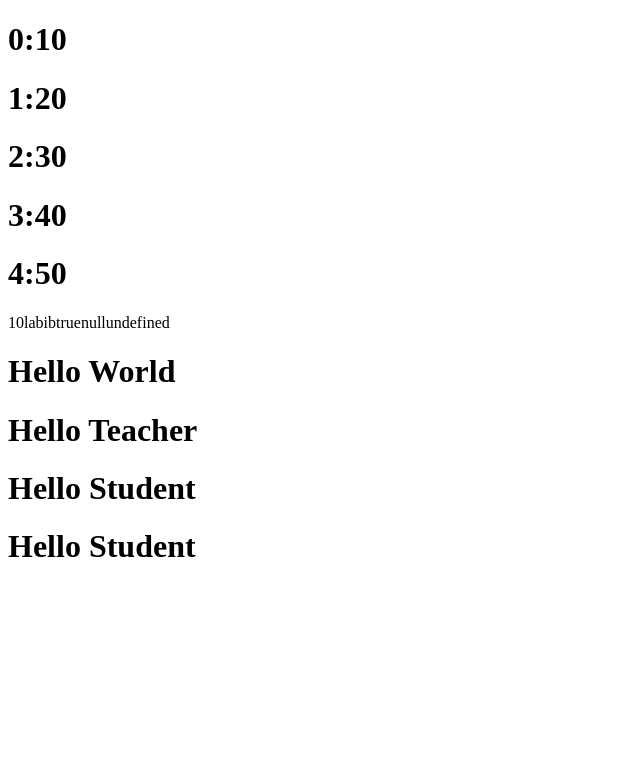
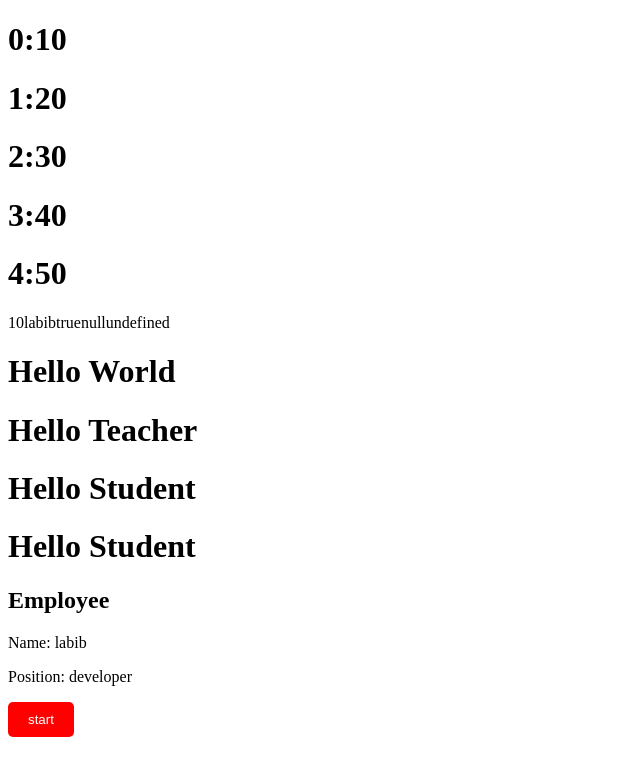
Before and after one commit to Labib000/react-learning-batch-april, a React (Vite) app in the folder react_101/: page / in a window 1280 px wide. Shown: the top 776 px of the page, without its empty margins (0-640 px from the left). Built offline with nearby package versions, Linux system fonts and the light colour scheme.

Commit message:
some practice questions

```diff
--- a/react_101/src/App.jsx
+++ b/react_101/src/App.jsx
@@ -1,3 +1,5 @@
+import CustomButton from "./components/CustomButton";
+import Employee from "./components/Employee";
 import Student from "./components/Student";
 import Teacher from "./components/Teacher";
 
@@ -11,6 +13,8 @@ function App(){
   let d = null;
   let e = "undefined";
   let array = [10,20,30,40,50];
+
+
   return (
        <div>{
 
@@ -31,6 +35,8 @@ function App(){
          <Teacher />
          <Student />
          <Student />
+         <Employee name="labib" position="developer"/>
+         <CustomButton color="red"/>
        </div>
   );
 }
--- /dev/null
+++ b/react_101/src/components/CustomButton.jsx
@@ -0,0 +1,20 @@
+function CustomButton(props) {
+
+const buttonStyle = {
+    backgroundColor: props.color || 'blue',
+    color: 'white',
+    padding: '10px 20px',
+    border: 'none',
+    borderRadius: '5px',
+    cursor: 'pointer'
+
+
+}
+return (
+    <button style={buttonStyle} >
+        start
+    </button>
+);
+}
+
+export default CustomButton;
--- /dev/null
+++ b/react_101/src/components/Employee.jsx
@@ -0,0 +1,12 @@
+function Employee(props) {
+    return (
+        <div>
+            <h2>Employee</h2>
+            <p>Name: {props.name}</p>
+            <p>Position: {props.position}</p>
+        </div>
+    );
+
+}
+
+export default Employee;
```
